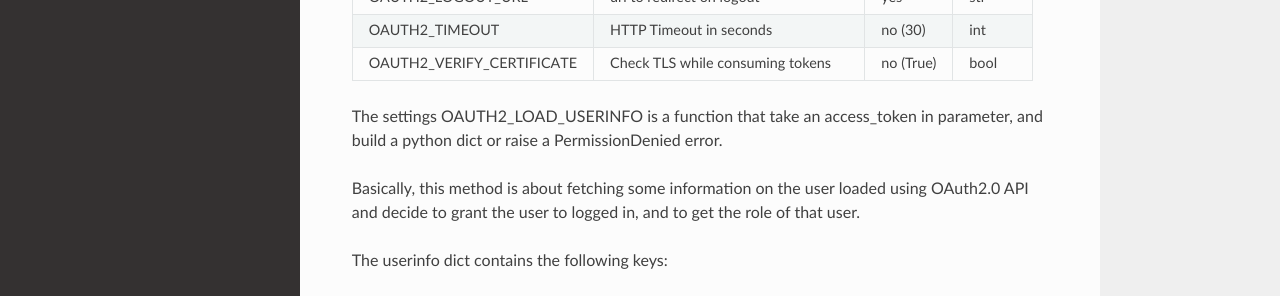
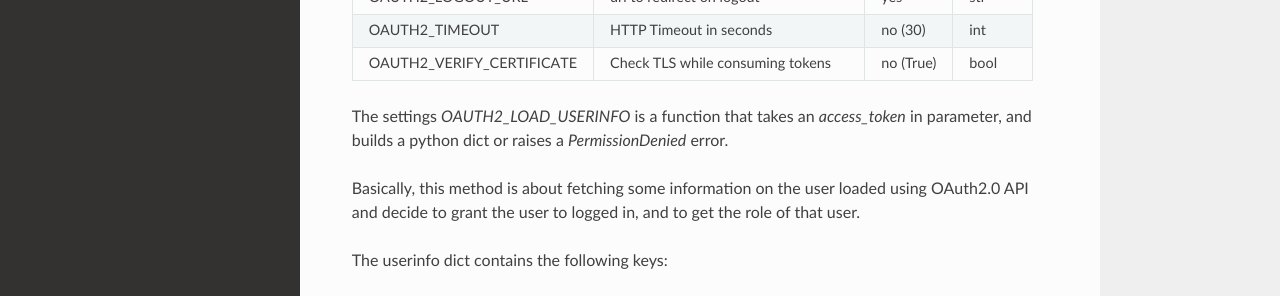
Before and after one commit to Gandi/wagtail-oauth2, a Sphinx documentation site: the page built from docs/source/users/oauth2_settings.rst, in a window 1280 px wide and 1224 px high. Shown: the part 473-769 px from the top of the window. Built offline with Sphinx 7.4.7 and the Read the Docs theme 2.0.0, drawn with Linux system fonts in a browser that asks for light colours.

Commit message:
Update docs/source/users/oauth2_settings.rst
Co-authored-by: Yann Brelière <yann@gandi.net>

```diff
--- a/docs/source/users/oauth2_settings.rst
+++ b/docs/source/users/oauth2_settings.rst
@@ -27,8 +27,8 @@ They are all prefixed by `OAUTH2_`:
 +---------------------------+---------------------------------------+-----------+-----------+
 
 
-The settings OAUTH2_LOAD_USERINFO is a function that take an access_token in parameter,
-and build a python dict or raise a PermissionDenied error.
+The settings `OAUTH2_LOAD_USERINFO` is a function that takes an `access_token` in parameter,
+and builds a python dict or raises a `PermissionDenied` error.
 
 Basically, this method is about fetching some information on the user loaded using
 OAuth2.0 API and decide to grant the user to logged in, and to get the role of
```
